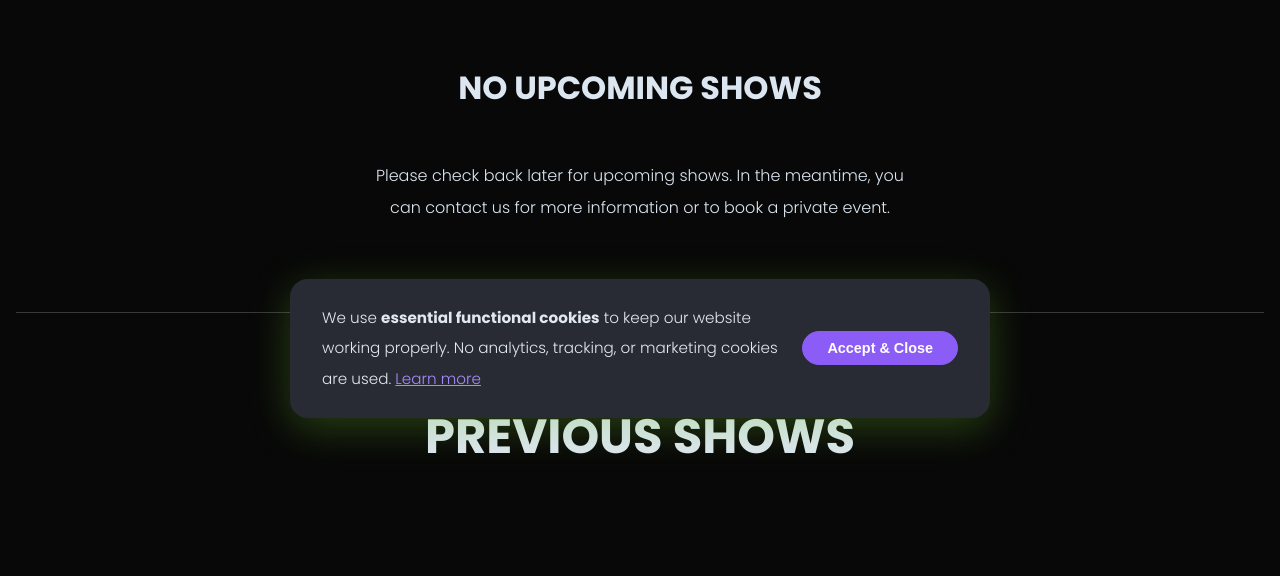
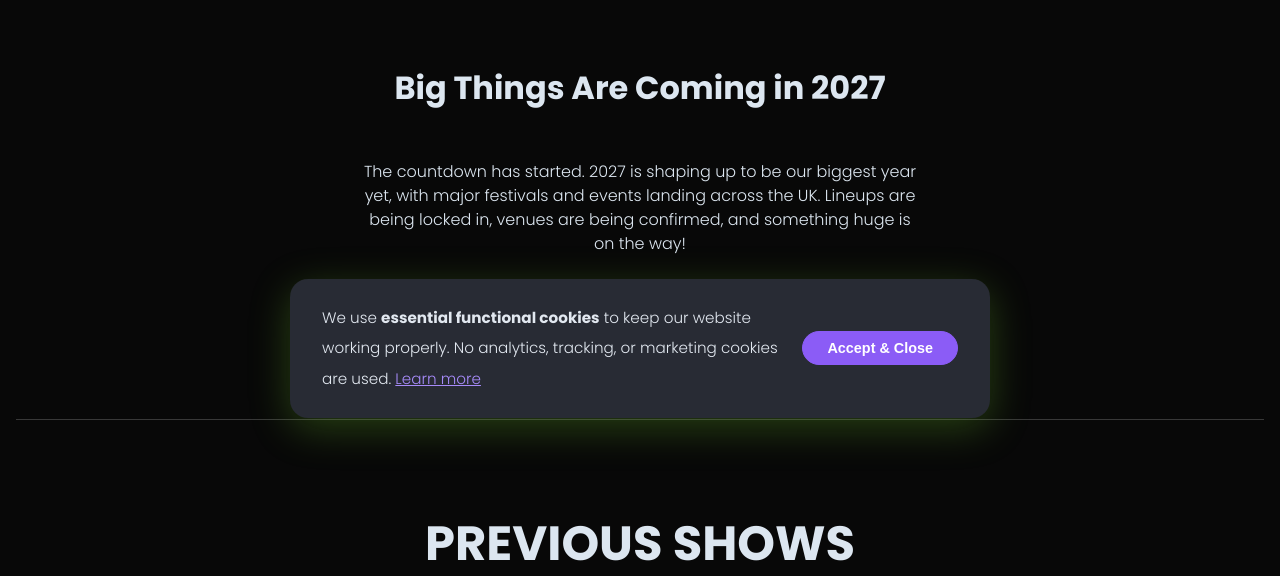
Before and after one commit to reche1405/nmemusic, a Flask app: page /shows in a window 1280 px wide. Shown: the part 350-926 px from the top of the page. Run offline with Flask 3, Linux system fonts and the light colour scheme; data that the repository does not hold is empty.

Commit message:
Shows - changed no upcoming text

```diff
--- a/core/static/css/style.css
+++ b/core/static/css/style.css
@@ -305,6 +305,9 @@
 
 }
 
+.small-text a:any-link {
+    color:var(--clr-primary);
+}
 .warning-icon {
   font-size: 2.5rem;
   flex-shrink: 0;
--- a/core/templates/pages/services.html
+++ b/core/templates/pages/services.html
@@ -54,7 +54,7 @@
         {% endfor %}
     </div>
 </section>
-<section>
+<section id="quote">
     <div class="grid col-2 md-col-1 sm-col-1 ">
         <div class="full-height flex col align-center ">
             <div class="content--left lg-pr-3 py-6">
--- a/core/templates/pages/shows.html
+++ b/core/templates/pages/shows.html
@@ -66,9 +66,12 @@
         {% endfor %}
     {% else %}
     <div class="p-3">
-        <h2 class="text-center my-4 mx-auto py-4 px-3 demilarge-text">NO UPCOMING SHOWS</h2>
-        <p class="text-center mx-auto px-3 ">
-            Please check back later for upcoming shows. In the meantime, you can contact us for more information or to book a private event.
+        <h2 class="text-center my-4 mx-auto py-4 px-3 demilarge-text">Big Things Are Coming in 2027</h2>
+        <p class="text-center mx-auto px-3 lh-2">
+            The countdown has started. 2027 is shaping up to be our biggest year yet, with major festivals and events landing across the UK. Lineups are being locked in, venues are being confirmed, and something huge is on the way!</p>
+        <p class="text-center mx-auto px-3 pt-4 small-text">
+
+            Want early access? <a href="{{ url_for('core.contact') }}">Get in touch</a> to find out what's next, or <a href="{{ url_for('core.services') + "#quote"}}">book us</a> for your own private event.</a>
         </p>
     </div>
     {% endif %}
```
